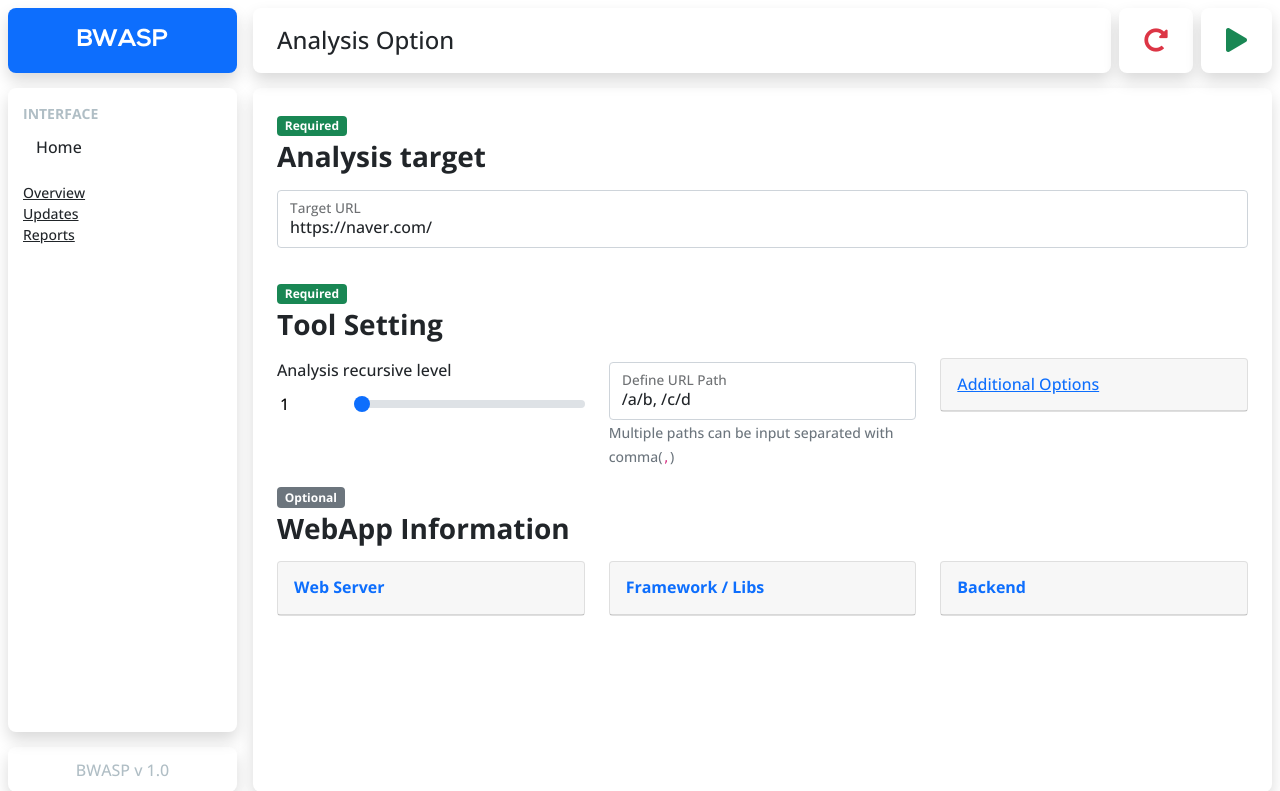
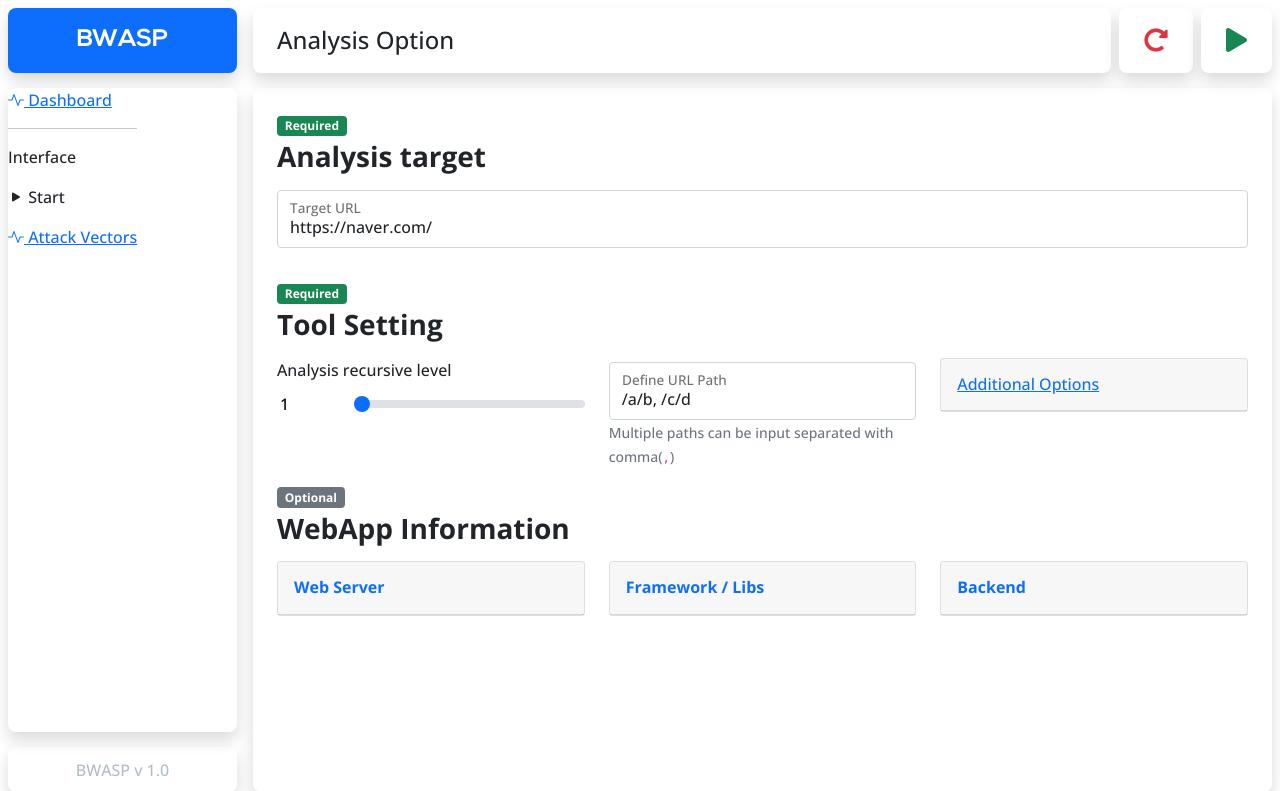
Before and after one commit to BWASP/BWASP, a Flask app: page /automation/options in a window 1280 px wide. Shown: the top 791 px of the page. Run offline with Flask 3, Linux system fonts and the light colour scheme; parts of the project's set-up code (start-up, migrations or seed data) failed here and were passed over; some libraries are stand-ins or nearby versions.

Commit message:
Updated sidebar template.

```diff
--- a/Web/templates/components/sidebar.html
+++ b/Web/templates/components/sidebar.html
@@ -5,20 +5,28 @@
     </a>
     <!-- btn-toggle-nav list-unstyled fw-normal pb-1 small -->
     <div class="bg-white shadow text-dark sizer element-sidebar border-rounded separatedTab">
-        <div class="sidebar-elements">
+        <div class="sidebar-category">
+            <p class="sidebar-element-title collapsed">
+                <a href="/dashboard"><i class="bi bi-activity"></i> Dashboard</a>
+            </p>
+            <hr>
             <p class="sidebar-title">Interface</p>
-            <ul class="list-unstyled mb-auto">
-                <li class="sidebar-elements">
-                    <p class="btn btn-toggle align-items-center rounded collapsed" data-bs-toggle="collapse" data-bs-target="#home-collapse" aria-expanded="true">
-                        Home
+            <ul class="sidebar-element list-unstyled mb-auto">
+                <li class="sidebar-element">
+                    <p class="sidebar-element-title collapsed" data-bs-toggle="collapse" data-bs-target="#home-collapse" aria-expanded="true">
+                        <i class="bi bi-play-fill"></i> Start
                     </p>
-                    <div class="collapse show" id="home-collapse">
+                    <div class="sidebar-element-content collapse shadow border-rounded" id="home-collapse">
                         <ul class="btn-toggle-nav list-unstyled fw-normal pb-1 small">
-                            <li><a href="#" class="link-dark rounded">Overview</a></li>
-                            <li><a href="#" class="link-dark rounded">Updates</a></li>
-                            <li><a href="#" class="link-dark rounded">Reports</a></li>
+                            <li><a href="/automation/options" class="link-dark rounded"><i class="bi bi-gear-fill"></i> Automated</a></li>
+                            <li><a href="#" class="link-dark rounded"><i class="bi bi-people-fill"></i> Manual</a></li>
                         </ul>
                     </div>
+                </li>
+                <li class="sidebar-element mt-2">
+                    <p class="sidebar-element-title collapsed">
+                        <a href="/common/attack_vector"><i class="bi bi-activity"></i> Attack Vectors</a>
+                    </p>
                 </li>
             </ul>
         </div>
```
